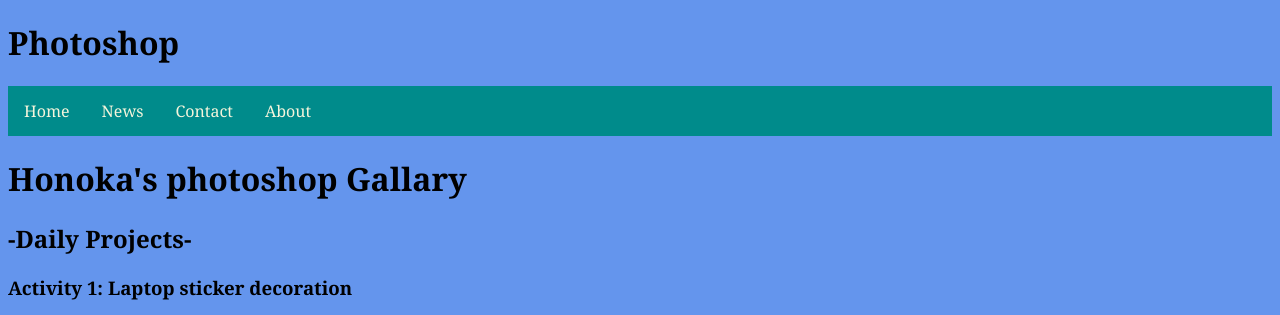
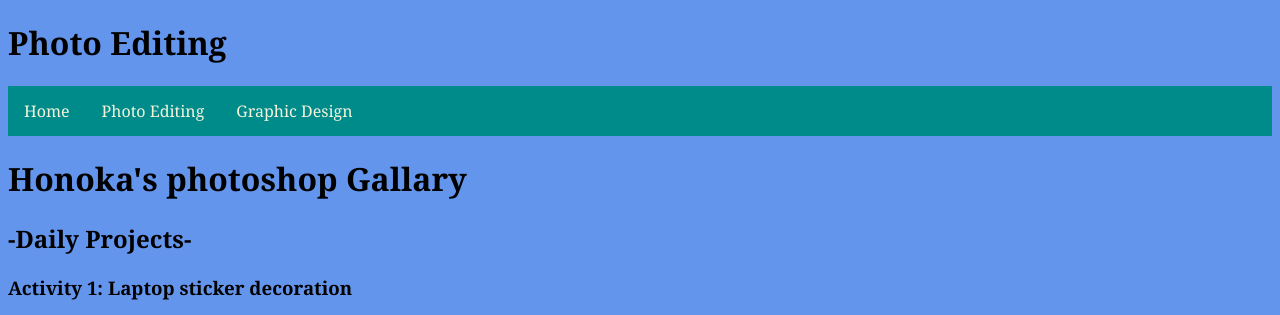
Before and after one commit to honopuny/G10-Comm-tech, a plain HTML site: page index.html in a window 1280 px wide. Shown: the top 315 px of the page. Drawn offline with Linux system fonts and the light colour scheme.

Commit message:
Update index.html

```diff
--- a/index.html
+++ b/index.html
@@ -8,15 +8,14 @@
 
 <body>
       <headder>
-        <h1>Photoshop</h1>
+        <h1>Photo Editing</h1>
       </headder>
 
         <nav>
             <ul>
-                <li><a href="#home">Home</a></li>
-                <li><a href="#news">News</a></li>
-                <li><a href="#contact">Contact</a></li>
-                <li><a href="#about">About</a></li>
+                <li><a href="index.html">Home</a></li>
+                <li><a href="photoediting.html">Photo Editing</a></li>
+                <li><a href="graphicdesign.html">Graphic Design</a></li>
             </ul>
         </nav>
 
@@ -41,7 +40,7 @@
          <img src="images/light vs dark.png" alt="light vs dark" width=400px>
          <img src="images/light vs dark 2.png" alt="light vs dark 2" width=400px>
 
-         <h3>Activity 4:Movie poster</h3>
+         <h3>Activity 4:Movie poster(Summative Assignments)</h3>
          <p>This is my horror movie poster titled "BEHIND YOU"</p>
          <img src="images/moovie poster_PNG.png" alt="movie poster" width=400px>
 
```
